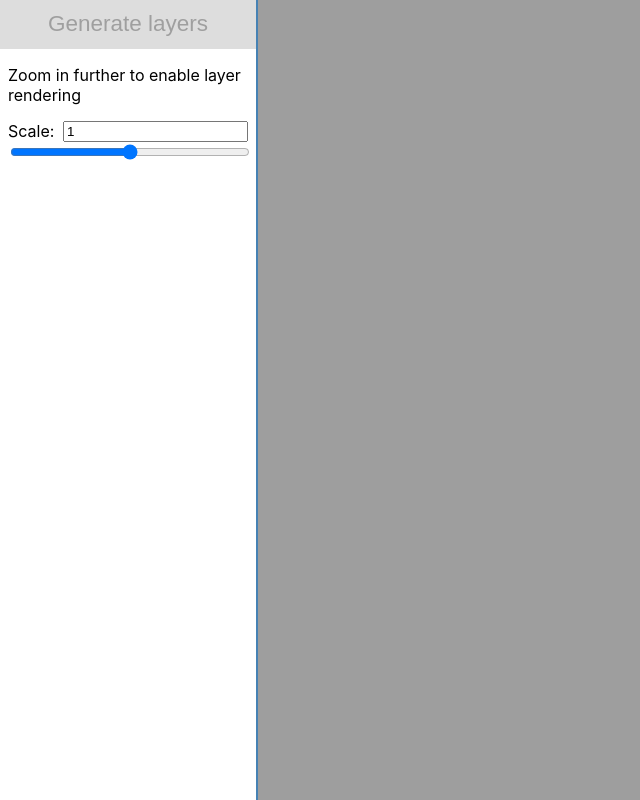
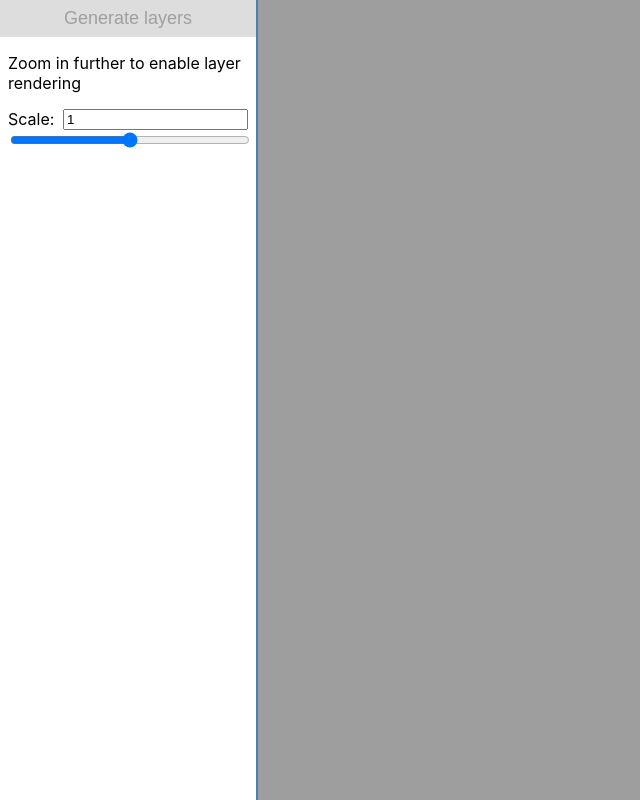
Before and after one commit to cruftbusters/painkiller-webapp, a React (Create React App) app: page / in a window 1280 px wide. Shown: the whole page, without its empty margins (0-640 px from the left). Built offline with nearby package versions, Linux system fonts and the light colour scheme.

Commit message:
fix overflow issues with sidebar

```diff
--- a/src/component/Sidebar.tsx
+++ b/src/component/Sidebar.tsx
@@ -26,18 +26,22 @@ export default function Sidebar({
       style={{
         width: '100%',
         height: '100%',
-        padding: '0 0.5em',
+        padding: '0 0.5rem',
         boxSizing: 'border-box',
+        overflowY: 'auto',
       }}
     >
       <Section>
-        <Header style={{ padding: 0 }}>
+        <Header>
           <button
             style={{
+              display: 'block',
               width: '100%',
-              padding: '0.5em',
-              border: 'none',
-              fontSize: '1.25em',
+              padding: '0.5rem',
+              margin: '-0.5rem',
+              border: 0,
+              boxSizing: 'content-box',
+              fontSize: 'inherit',
               backgroundColor: isDisabled ? '#DDD' : '#AFA',
               cursor: isDisabled ? 'not-allowed' : 'pointer',
             }}
@@ -126,8 +130,8 @@ function Section({ children }: { children: ReactNode }) {
   return (
     <div
       style={{
-        margin: '0 -0.5em',
-        padding: '0 0.5em',
+        margin: '0 -0.5rem',
+        padding: '0 0.5rem',
       }}
     >
       {children}
@@ -145,10 +149,10 @@ function Header({
   return (
     <div
       style={{
-        margin: '0 -0.5em',
-        padding: '0.5em',
+        margin: '0 -0.5rem',
+        padding: '0.5rem',
         backgroundColor: '#DDD',
-        fontSize: '1.125em',
+        fontSize: '1.125rem',
         ...style,
       }}
     >
```
